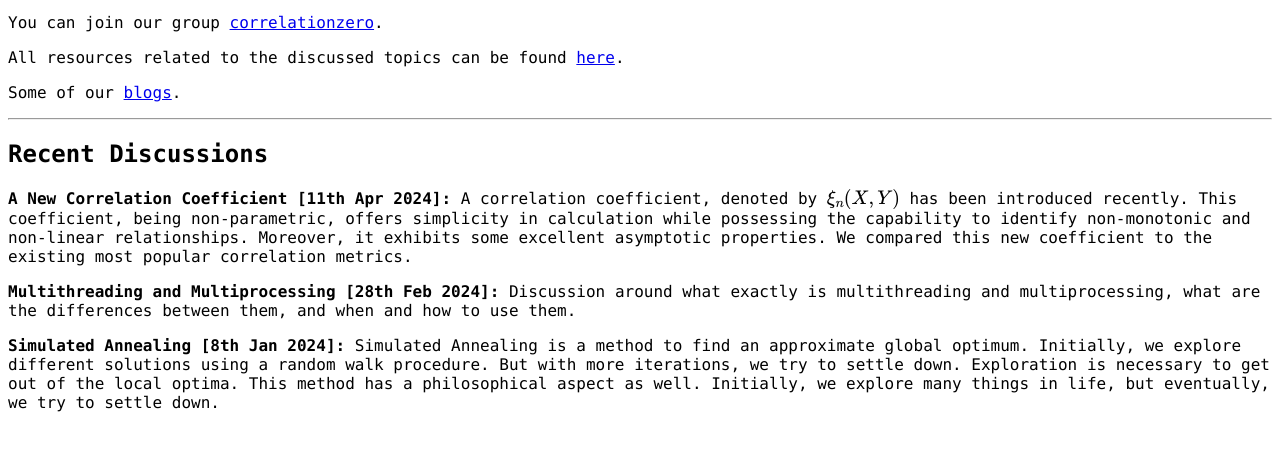
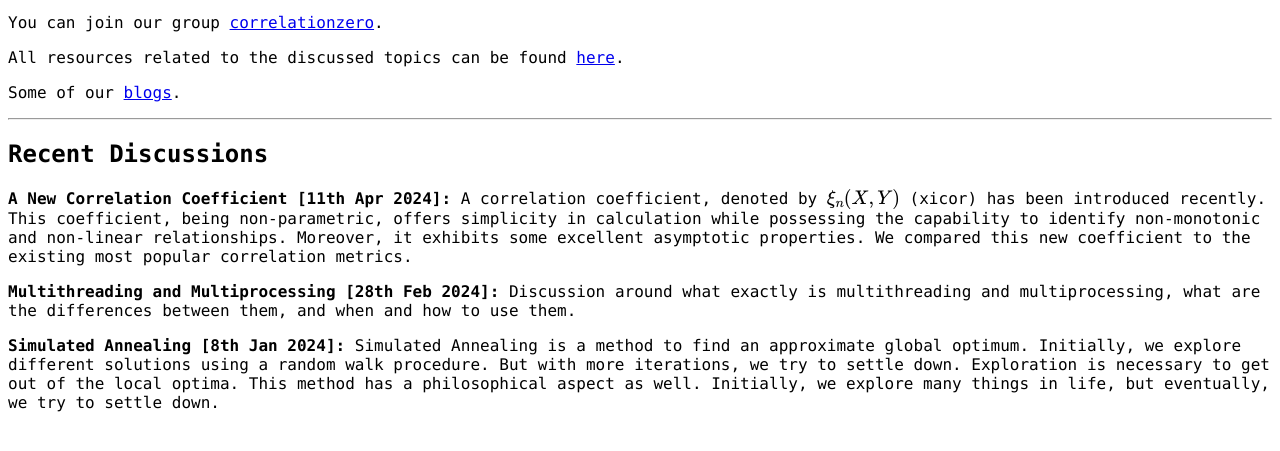
Before and after one commit to SRJ00/srj00.github.io, a plain HTML site: page index.html in a window 1280 px wide. Shown: the part 103-554 px from the top of the page. Drawn offline with nearby package versions, Linux system fonts and the light colour scheme.

Commit message:
Update index.html

```diff
--- a/index.html
+++ b/index.html
@@ -23,7 +23,7 @@ chtml.js"></script>
   <hr>
   <h2>Recent Discussions </h2>
 
-<p><b>A New Correlation Coefficient [11th Apr 2024]: </b>A correlation coefficient, denoted by \( \xi_{n}(X,Y) \) has been introduced recently. This coefficient, being non-parametric, offers
+<p><b>A New Correlation Coefficient [11th Apr 2024]: </b>A correlation coefficient, denoted by \( \xi_{n}(X,Y) \) (xicor) has been introduced recently. This coefficient, being non-parametric, offers
 simplicity in calculation while possessing the capability to identify non-monotonic and non-linear relationships. Moreover, it exhibits some excellent asymptotic properties. We compared this new
 coefficient to the existing most popular correlation metrics. </p>
 
@@ -35,8 +35,5 @@ coefficient to the existing most popular correlation metrics. </p>
 But with more iterations, we try to settle down. Exploration is necessary to get out of the local optima. This method has a philosophical aspect as well. Initially, we explore many things in life, but
 eventually, we try to settle down.
 </p>
-
-
-
 </body>
 </html>
```
